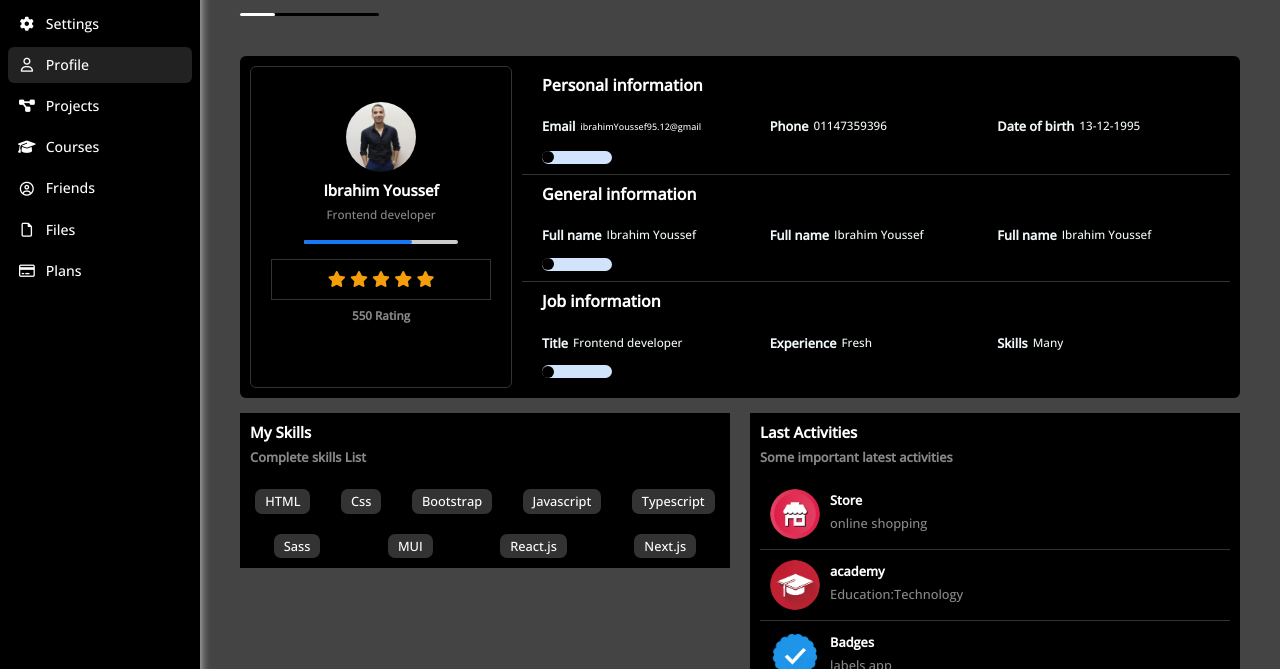
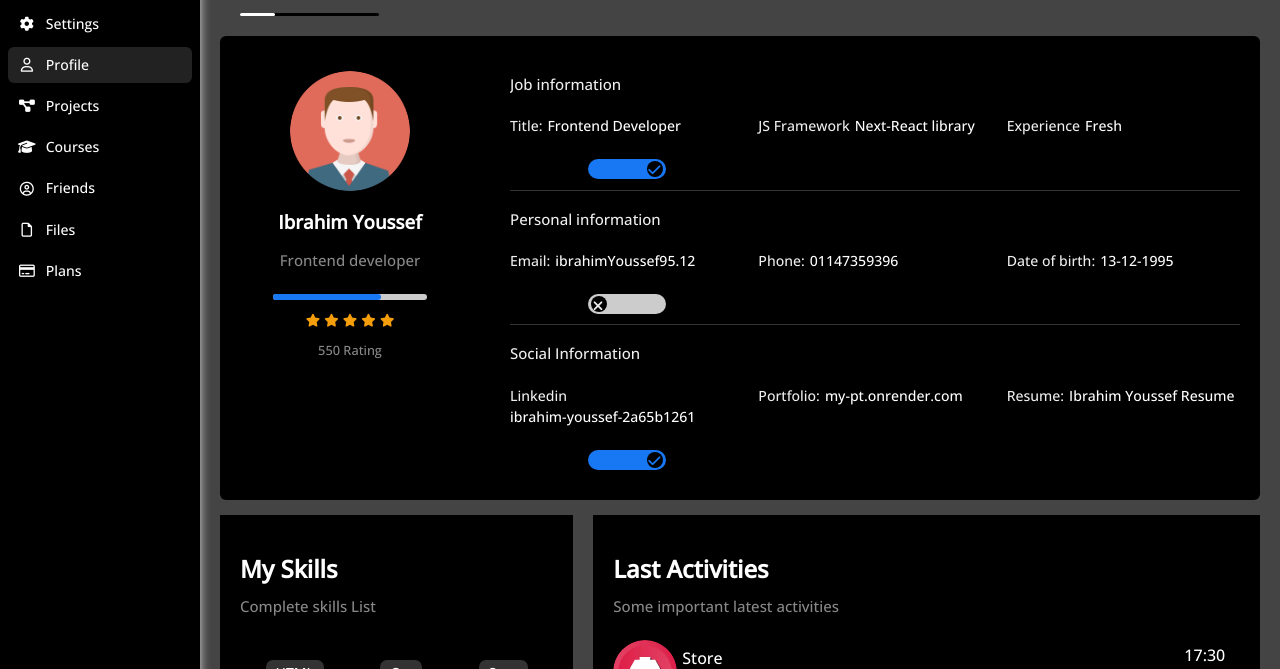
Before and after one commit to Ibrahemyoussef2020/Ibrahim-profile-dashboard, a plain HTML site: page profile.html in a window 1280 px wide. Shown: the part 131-800 px from the top of the page. Drawn offline with nearby package versions, Linux system fonts and the light colour scheme.

Commit message:
pixel perfect: file page - modify switch toggle component - some classes

```diff
--- a/css/framework.css
+++ b/css/framework.css
@@ -176,13 +176,7 @@ hr{
     align-items: flex-start;
     gap:5px;
 }
-.grid-x-small-boxes.custom-x{
-    width:100%;
-    grid-template-columns: repeat(auto-fill,minmax(160px,1fr));
-}
-.grid-x-small-boxes.main-courses{
-    grid-template-columns: repeat(auto-fill,minmax(180px,1fr));
-}
+
 .grid-small-boxes{
     width: calc(100% - var(--container-small-boxes-x));
     margin-left:auto;
@@ -582,6 +576,11 @@ input[type='radio']::after{
     gap:5px;
 }
 
+.gap-10 {
+    gap:5px;
+}
+
+
 .gap-20 {
     gap: 1.25rem;
 }
--- a/css/layout.css
+++ b/css/layout.css
@@ -170,14 +170,6 @@ html::-webkit-scrollbar-thumb,
     gap:.94rem;
 }
 
-@media (max-width:345px){
-    .root__header .search-container{
-        width: 130px;
-    }
-    .root__header .me{
-        width: 0;
-    }
-}
 /******** toggle  *********/
 .mode-settings-container{
     position: absolute;
@@ -274,15 +266,17 @@ html::-webkit-scrollbar-thumb,
 .switch-container{
     width: 78px;
     height: 32px;
-    background: var(--clr-facebook-50);
+    background:#ccc;
     border-radius: 15px;
     margin-top:3px;
+
+    transition: background-color .5s ease-in-out;
 }
 
 .switch-container .circle{
     position: absolute;
     top:50%;
-    left: 0;
+    left:2px;
     transform: translateY(-50%);
     height:25px;
     width: 25px;
@@ -290,14 +284,21 @@ html::-webkit-scrollbar-thumb,
     transition: left .5s ease-in-out;
 }
 
-.custom-toggle:has(input:checked) .circle::after{
-    content: '\f00c';
+.custom-toggle .circle::after{
+    content: '\f00d';
     position: absolute;
     top: 4px;
     left: 5px;
     font-family: var(--font-awesome);
     font-weight: 700;
     border-radius: inherit;
+    color:var(--clr-dark-25);
+
+    transition: color .5s ease-in-out ;
+}
+
+.custom-toggle:has(input:checked) .circle::after{
+    content: '\f00c';
     color: var(--clr-facebook-100);
 }
 
--- a/css/media.css
+++ b/css/media.css
@@ -1,5 +1,5 @@
 
-@media (max-width:325px){
+@media (max-width:345px){
     body{
         font-size: 14px;
     }
@@ -21,6 +21,24 @@
 
     h2{
         font-size: 1.1rem;
+    }
+
+    .root__header .search-container{
+        width: 130px;
+    }
+    .root__header .me{
+        width: 0;
+    }
+}
+
+@media (max-width:500px){
+    .activities .flex-center-between , .activities .flex{
+        flex-direction: column;
+        align-items: center;
+    }
+
+    .activities .article__intro{
+        margin-bottom: 20px;
     }
 }
 
@@ -127,6 +145,17 @@
         min-width:220px;
     }
 
+    /* profiles */
+
+    .profile-informations .flex-center{
+        align-items: flex-start;
+        justify-content: flex-start;
+    }
+
+    .profile-informations ,  .profile-informations * {
+        text-align: start;
+    }
+
     /* files */
 
     .files-container{
--- a/css/pages/profile.css
+++ b/css/pages/profile.css
@@ -1,18 +1,31 @@
 
 /**************** profile top ***********/
+
+.profile-informations .grid-x-small-boxes{
+    width:100%;
+    grid-template-columns: repeat(auto-fill,minmax(195px,1fr));
+}
+
+
+.profile .title-description{
+    max-width:none;
+}
 
 .profile_top{
     display: block;
 }
 
 
+.profile_top .profile__name{
+    font-size: 1.17rem;
+}
 .profile__img{
-    width:70px;
-    height:70px;
+    width:120px;
+    height:120px;
 }
 
 .profile-cart__progress{
-    height:4px;
+    height:6px;
     max-width: 70%;
     background: #ccc;
 }
@@ -22,45 +35,80 @@
 }
 
 
-.profile-info .heading{
+.profile .heading{
     grid-column: 1 / -1;
 }
 
 
-.profile-info .email{
-    font-size: 9px;
-    line-height: 1.8;
+.profile .custom-toggle{
+    width:78px;
+    height:20px;
+    margin: 0 auto;
 }
 
-.profile-info .custom-toggle{
-    width:70px;
-    height:13px;
-}
-
-.profile-info .switch-container{
+.profile .switch-container{
     width: 100%;
     height: 100%;
     margin-top: 0;
 }
 
-.profile-info .switch-container .circle{
-    height: 12px;
-    width: 12px;
+.profile .switch-container .circle{
+    height:16px;
+    width:16px;
+    left: 3px;
+}
+
+.profile .custom-toggle:has(input:checked) .circle{
+    left: calc(100% - 19px);
+}
+
+.profile .custom-toggle  .circle::after{
+    top:1.5px;
+    left:2px;
+    font-size: 14px;
+}
+
+.profile .custom-toggle:has(input:checked) .circle::after{
+    top:1px;
+    left:1.5px;
+    font-size: 14px;
 }
 
 
-.profile-info h4 ,  .profile-info span{
+.profile h4 ,  .profile span{
     white-space:nowrap;
 }
 
 /**************** profile bottom ***********/
+
+.skills{
+    flex-grow:1
+}
 
 .skills__container{
     justify-content: space-around;
     gap: 20px;
 }
 
+.skills__row{
+    display: flex;
+    justify-content: space-around;
+    padding:20px 0;
+    gap: 5px;
+}
+
+.skills__row .label{
+    font-size: 14px;
+}
+
+/* activities */
+
+.activities{
+    flex-grow:2
+}
+
+
 .activities img{
-    width:70px;
-    height:70px;
+    width: 64px;
+    height: 64px;
 }
--- a/profile.html
+++ b/profile.html
@@ -115,168 +115,185 @@
                 <h1 class="page__heading relative">Profile</h1>
             </div>
 
-            <div class="profile p-20">
-                <div class="profile_top radius-6 flex w-100 bg-white p-10">
-                    <div class="profile-cart b-proportional  b-proportional  b-proportional  b-proportional mx-auto p-x-20 pt-20 pb-10 radius-6">
-                        <img class="profile__img block mx-auto radius-50 mt-15" src="images/people/me.webp" alt="Ibrahim">
-                        <span class="block center mt-10 mb-5 fs-15 fw-700 clr-black">Ibrahim Youssef</span>
-                        <p class="pb-15 fs-12 fw-400 clr-light-black center">Frontend developer</p>
-                        <div class="profile-cart__progress mb-15 mx-auto radius-6">
+            <div class="profile">
+                <div class="profile_top radius-6 flex w-100 bg-white">
+                    <div class="profile-cart p-20 mx-auto pt-20 pb-10 radius-10">
+                        <img class="profile__img block mx-auto radius-50 mt-15" src="images-2/avatar.png" alt="Ibrahim">
+                        <h3 class="profile__name center mt-20 mb-15 clr-black">Ibrahim Youssef</h3>
+                        <p class="title-description center">Frontend developer</p>
+                        <div class="profile-cart__progress mb-10 mx-auto radius-6">
                             <span class="bg-facebook block h-100 radius-inherit" style="width:70%"></span>
                         </div>
-                        <div class="profile-cart  b-proportional  b-proportional  b-proportional  b-proportional__rating center p-10">
-                            <i class="fa-solid fa-star clr-orange"></i>
-                            <i class="fa-solid fa-star clr-orange"></i>
-                            <i class="fa-solid fa-star clr-orange"></i>
-                            <i class="fa-solid fa-star clr-orange"></i>
-                            <i class="fa-solid fa-star clr-orange"></i>
+                        <div class="profile-cart mb-10 center">
+                            <i class="fa-solid fa-star fs-13 clr-orange"></i>
+                            <i class="fa-solid fa-star fs-13 clr-orange"></i>
+                            <i class="fa-solid fa-star fs-13 clr-orange"></i>
+                            <i class="fa-solid fa-star fs-13 clr-orange"></i>
+                            <i class="fa-solid fa-star fs-13 clr-orange"></i>
                         </div>
-                        <p class="clr-light-black fs-12 fw-600 center">550 Rating</p>
+                        <p class="clr-gray fs-13 fw-500 center">550 Rating</p>
                     </div>
 
-                    <div class="profile-informations flex-1 ml-10">
-                        <article class="profile-info custom-x p-x-20 pt-10 pb-10 grid-x-small-boxes gap-5 w-100 border-bottom">
-                            <h3 class="heading mb-10">Personal information</h3>
+                    <div class="profile-informations p-20 flex-1 ml-10">
 
-                                <div class="flex flex-nowrap c-gap-5">
-                                    <h4 class="fs-13 m-0 clr-light-black">Email</h4>
-                                    <span class="email clr-light-black">ibrahimYoussef95.12@gmail</span>
+                        <div class="job-info center  pt-10 pb-10 grid-x-small-boxes gap-5 w-100 border-bottom">
+                            <h3 class="heading title-description mb-10 fw-400">Job information</h3>
+
+                            <div class="flex-center gap-5 mb-10 flex-nowrap">
+                                <h4 class="fs-14 fw-400 m-0 clr-gray">Title:</h4>
+                                <span class="fs-14 clr-black">Frontend Developer</span>
+                            </div>
+                            <div class="flex-center gap-5 mb-10 flex-nowrap">
+                                <h4 class="fs-14 fw-400 m-0 clr-gray">JS Framework</h4>
+                                <span class="fs-14 clr-black">Next-React library</span>
+                            </div>
+                            <div class="flex-center gap-5 mb-10 flex-wrap">
+                                <h4 class="fs-14 fw-400 m-0 clr-gray">Experience</h4>
+                                <span class="email fs-14 clr-black">Fresh</span>
+                            </div>
+
+                            <label class="custom-toggle clickable block">
+                                <input type="checkbox" checked>
+                                <div class="switch-container relative">
+                                    <span class="circle block h-100 radius-50"></span>
                                 </div>
-                                <div class="flex flex-nowrap c-gap-5">
-                                    <h4 class="fs-13 m-0 clr-light-black">Phone</h4>
-                                    <span class="fs-12 clr-light-black">01147359396</span>
+                            </label>
+                        </div>
+
+                        <div class="personal-info  pt-10 pb-10 grid-x-small-boxes gap-5 w-100 border-bottom">
+                            <h3 class="heading title-description mb-10 fw-400 center">Personal information</h3>
+
+                                <div class="flex-center gap-5 mb-10 flex-wrap">
+                                    <h4 class="fs-14 fw-400 m-0 clr-gray">Email:</h4>
+                                    <span class="email fs-14 clr-black">ibrahimYoussef95.12</span>
                                 </div>
-                                <div class="flex flex-nowrap c-gap-5">
-                                    <h4 class="fs-13 m-0 clr-light-black">Date of birth</h4>
-                                    <span class="fs-12 clr-light-black">13-12-1995</span>
+                                <div class="flex-center gap-5 mb-10 flex-nowrap">
+                                    <h4 class="fs-14 fw-400 m-0 clr-gray">Phone:</h4>
+                                    <span class="fs-14 clr-black">01147359396</span>
+                                </div>
+                                <div class="flex-center gap-5 mb-10 flex-nowrap">
+                                    <h4 class="fs-14 fw-400 m-0 clr-gray">Date of birth:</h4>
+                                    <span class="fs-14 clr-black">13-12-1995</span>
                                 </div>
 
-                                <label class="custom-toggle clickable">
+                                <label class="custom-toggle clickable block">
                                     <input type="checkbox">
                                     <div class="switch-container relative">
                                         <span class="circle block h-100 radius-50"></span>
                                     </div>
                                 </label>
-                        </article>
+                        </div>
 
-                        <article class="profile-info custom-x p-x-20 pt-10 pb-10 grid-x-small-boxes gap-5 w-100 border-bottom">
-                            <h3 class="heading mb-10">General information</h3>
+                        <div class="social-info  center pt-10 pb-10 grid-x-small-boxes gap-5 w-100 border-bottom">
+                            <h3 class="heading title-description mb-10 fw-400">Social Information</h3>
 
-                                <div class="flex flex-nowrap c-gap-5">
-                                    <h4 class="fs-13 m-0 clr-light-black">Full name</h4>
-                                    <span class="fs-12 clr-light-black">Ibrahim Youssef</span>
+                                <div class="flex-center gap-5 mb-10 flex-wrap">
+                                    <h4 class="fs-14 fw-400 m-0 clr-gray">Linkedin</h4>
+                                    <a class="fs-14 clr-black" target="_blank" href="https://www.linkedin.com/in/ibrahim-youssef-2a65b1261/">ibrahim-youssef-2a65b1261</a>
                                 </div>
-                                <div class="flex flex-nowrap c-gap-5">
-                                    <h4 class="fs-13 m-0 clr-light-black">Full name</h4>
-                                    <span class="fs-12 clr-light-black">Ibrahim Youssef</span>
+                                <div class="flex-center gap-5 mb-10 flex-wrap">
+                                    <h4 class="fs-14 fw-400 m-0 clr-gray">Portfolio:</h4>
+                                    <a class="fs-14 clr-black" target="_blank" href="https://my-pt.onrender.com/">my-pt.onrender.com</a>
                                 </div>
-                                <div class="flex flex-nowrap c-gap-5">
-                                    <h4 class="fs-13 m-0 clr-light-black">Full name</h4>
-                                    <span class="fs-12 clr-light-black">Ibrahim Youssef</span>
+                                <div class="flex-center gap-5 mb-10 flex-wrap">
+                                    <h4 class="fs-14 fw-400 m-0 clr-gray">Resume:</h4>
+                                    <a class="fs-14 clr-black"
+                                    target="_blank"
+                                    href="https://docs.google.com/document/d/1lEcMbfZj4o7YWaR6tyWj0As98YwJOQKxHxLDj3VIiU8/edit"
+                                    >Ibrahim Youssef Resume</a>
                                 </div>
 
-                                <label class="custom-toggle clickable">
-                                    <input type="checkbox">
+                                <label class="custom-toggle clickable block">
+                                    <input type="checkbox" checked>
                                     <div class="switch-container relative">
                                         <span class="circle block h-100 radius-50"></span>
                                     </div>
                                 </label>
-                        </article>
-
-                        <article class="profile-info custom-x p-x-20 pt-10 pb-10 grid-x-small-boxes gap-5 w-100 border-bottom">
-                            <h3 class="heading mb-10">Job information</h3>
-
-                                <div class="flex flex-nowrap c-gap-5">
-                                    <h4 class="fs-13 m-0 clr-light-black">Title</h4>
-                                    <span class="fs-12 clr-light-black">Frontend developer</span>
-                                </div>
-                                <div class="flex flex-nowrap c-gap-5">
-                                    <h4 class="fs-13 m-0 clr-light-black">Experience</h4>
-                                    <span class="fs-12 clr-light-black">Fresh</span>
-                                </div>
-                                <div class="flex flex-nowrap c-gap-5">
-                                    <h4 class="fs-13 m-0 clr-light-black">Skills</h4>
-                                    <span class="fs-12 clr-light-black">Many</span>
-                                </div>
-
-                                <label class="custom-toggle clickable">
-                                    <input type="checkbox">
-                                    <div class="switch-container relative">
-                                        <span class="circle block h-100 radius-50"></span>
-                                    </div>
-                                </label>
-                        </article>
+                        </div>
                     </div>
                 </div>
                 <div class="profile-bottom radius-6 w-100 flex flex-wrap align-start gap-20 mt-15">
-                    <div class="skills flex-1 bg-white p-10">
-                        <h2 class="fs-15 fw-600 clr-black">My Skills</h2>
-                        <p class="mb-25 fs-13 fw-700 clr-gray">Complete skills List</p>
-                        <article class="skills__container w-100  gap-20 flex flex-wrap">
-                            <span class="label">HTML</span>
-                            <span class="label">Css</span>
-                            <span class="label">Bootstrap</span>
-                            <span class="label">Javascript</span>
-                            <span class="label">Typescript</span>
-                            <span class="label">Sass</span>
-                            <span class="label">MUI</span>
-                            <span class="label">React.js</span>
-                            <span class="label">Next.js</span>
+                    <div class="skills p-20 flex-1 bg-white">
+                        <h2 class="pt-20 clr-black">My Skills</h2>
+                        <p class="title-description">Complete skills List</p>
+                        <article class="skills__container">
+
+                            <div class="skills__row border-bottom">
+                                <span class="label">HTML</span>
+                                <span class="label">Css</span>
+                                <span class="label">Sass</span>
+                            </div>
+
+                            <div class="skills__row border-bottom">
+                                <span class="label">Bootstrap</span>
+                                <span class="label">Material UI</span>
+                            </div>
+
+                            <div class="skills__row border-bottom">
+                                <span class="label">Javascript</span>
+                                <span class="label">Typescript</span>
+                            </div>
+
+                            <div class="skills__row border-bottom">
+                                <span class="label">React.js</span>
+                                <span class="label">Next.js</span>
+                            </div>
+
                         </article>
                     </div>
-                    <div class="activities bg-white p-10 flex-1">
-                        <h2 class="fs-15 fw-600 clr-black">Last Activities</h2>
-                        <p class="mb-10 fs-13 fw-700 clr-gray">Some important latest activities</p>
-                        <article class="border-bottom flex-center-between">
-                            <div class="article__content flex-1 flex">
-                                <img class="radius-50 p-10" src="images/activity-1.webp" alt="store">
-                                <div class="article__intro flex flex-column js-center">
-                                    <h3 class="mb-0 fs-13">Store</h3>
-                                    <p class="ellipsis fs-13">online shopping</p>
+                    <div class="activities p-20  bg-white flex-1">
+                        <h2 class="pt-20  clr-black">Last Activities</h2>
+                        <p class="title-description">Some important latest activities</p>
+                        <article class="border-bottom pb-20 mb-20 flex-center-between">
+                            <div class="article__content flex-1 gap-10 flex">
+                                <img class="radius-50" src="images/activity-1.webp" alt="store">
+                                <div class="article__intro pt-5 flex flex-column js-center">
+                                    <h3 class="mb-5 fw-400">Store</h3>
+                                    <p class="title-description m-0">online shopping</p>
                                 </div>
                             </div>
-                            <div>
-                                <span class="block fs-13 fw-700 mb-10 center">17:30</span>
-                                <span class="block fs-12 center">Yesterday</span>
+                            <div class="activities__time mb-10">
+                                <span class="block mb-5 center clr-black">17:30</span>
+                                <span class="title-description">Yesterday</span>
                             </div>
                         </article>
-                        <article class="border-bottom flex-center-between">
-                            <div class="article__content flex-1 flex">
-                                <img class="radius-50 p-10" src="images/activity-2.webp" alt="academy">
-                                <div class="article__intro flex flex-column js-center">
-                                    <h3 class="mb-0 fs-13">academy</h3>
-                                    <p class="ellipsis fs-13">Education:Technology</p>
+                        <article class="border-bottom pb-20 mb-20 flex-center-between">
+                            <div class="article__content flex-1 gap-10 flex">
+                                <img class="radius-50" src="images/activity-2.webp" alt="academy">
+                                <div class="article__intro pt-5 flex flex-column js-center">
+                                    <h3 class="mb-5 fw-400">academy</h3>
+                                    <p class="title-description m-0">Education:Technology</p>
                                 </div>
                             </div>
-                            <div>
-                                <span class="block fs-13 fw-700 mb-10 center">08:01</span>
-                                <span class="block fs-12 center">Tuesday</span>
+                            <div class="activities__time mb-10">
+                                <span class="block mb-5 center clr-black">08:01</span>
+                                <span class="title-description">Tuesday</span>
                             </div>
                         </article>
-                        <article class="border-bottom flex-center-between">
-                            <div class="article__content flex-1 flex">
-                                <img class="radius-50 p-10" src="images/activity-3.webp" alt="badges">
-                                <div class="article__intro flex flex-column js-center">
-                                    <h3 class="mb-0 fs-13">Badges</h3>
-                                    <p class="ellipsis fs-13">labels app</p>
+                        <article class="border-bottom pb-20 mb-20 flex-center-between">
+                            <div class="article__content flex-1 gap-10 flex">
+                                <img class="radius-50" src="images/activity-3.webp" alt="badges">
+                                <div class="article__intro pt-5 flex flex-column js-center">
+                                    <h3 class="mb-5 fw-400">Badges</h3>
+                                    <p class="title-description m-0">labels app</p>
                                 </div>
                             </div>
-                            <div>
-                                <span class="block fs-13 fw-700 mb-10 center">13:30</span>
-                                <span class="block fs-12 center">Monday</span>
+                            <div class="activities__time mb-10">
+                                <span class="block mb-5 center clr-black">13:30</span>
+                                <span class="title-description">Monday</span>
                             </div>
                         </article>
-                        <article class="border-bottom flex-center-between">
-                            <div class="article__content flex-1 flex">
-                                <img class="radius-50 p-10" src="images/activity-1.webp" alt="store">
-                                <div class="article__intro flex flex-column js-center">
-                                    <h3 class="mb-0 fs-13">Store</h3>
-                                    <p class="ellipsis fs-13">online shopping</p>
+                        <article class="border-bottom pb-20 mb-20 flex-center-between">
+                            <div class="article__content flex-1 gap-10 flex">
+                                <img class="radius-50" src="images/activity-1.webp" alt="store">
+                                <div class="article__intro pt-5 flex flex-column js-center">
+                                    <h3 class="mb-5 fw-400">Store</h3>
+                                    <p class="title-description m-0">online shopping</p>
                                 </div>
                             </div>
-                            <div>
-                                <span class="block fs-13 fw-700 mb-10 center">11:30</span>
-                                <span class="block fs-12 center">Sunday</span>
+                            <div class="activities__time mb-10">
+                                <span class="block mb-5 center clr-black">11:30</span>
+                                <span class="title-description">Sunday</span>
                             </div>
                         </article>
                     </div>
```
Also changed, not shown: courses.html (+1 -1 lines).
